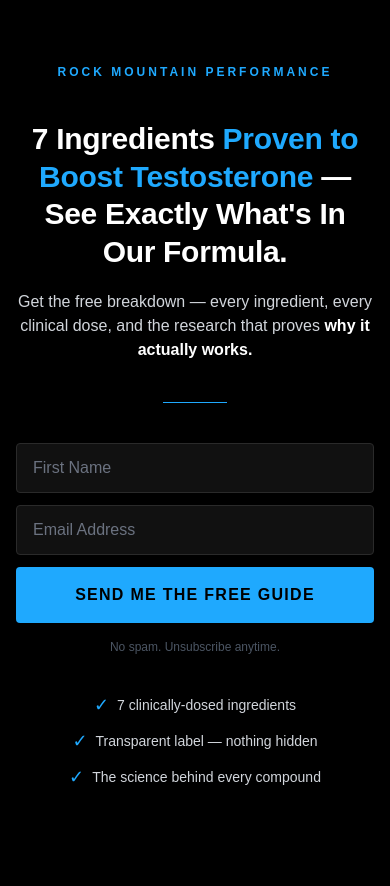
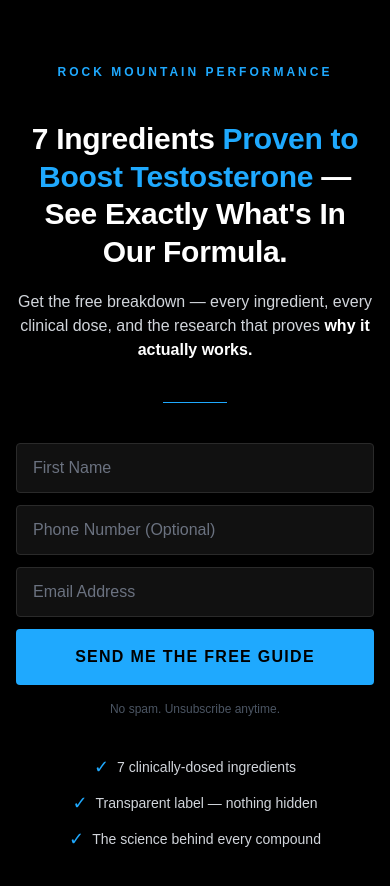
Before and after one commit to ericmontalvo12/Formula-Landing-Page, a Next.js app: page /free-guide in a window 390 px wide. Shown: the top 886 px of the page. Before the commit the page ends 851 px from the top, so only its background shows below. Built offline with nearby package versions, Linux system fonts and the light colour scheme.

Commit message:
Add optional phone number field to signup form
https://claude.ai/code/session_01D36WhZEd3yKFFB4QxgHsAZ

```diff
--- a/app/free-guide/page.tsx
+++ b/app/free-guide/page.tsx
@@ -5,6 +5,7 @@ import { useState } from "react";
 export default function FreeGuidePage() {
   const [firstName, setFirstName] = useState("");
   const [email, setEmail] = useState("");
+  const [phone, setPhone] = useState("");
   const [status, setStatus] = useState<"idle" | "loading" | "success" | "error">("idle");
 
   async function handleSubmit(e: React.FormEvent) {
@@ -15,7 +16,7 @@ export default function FreeGuidePage() {
       const res = await fetch("/api/subscribe", {
         method: "POST",
         headers: { "Content-Type": "application/json" },
-        body: JSON.stringify({ firstName, email }),
+        body: JSON.stringify({ firstName, email, phone }),
       });
 
       if (!res.ok) throw new Error("Subscribe failed");
@@ -91,6 +92,17 @@ export default function FreeGuidePage() {
             value={firstName}
             onChange={(e) => setFirstName(e.target.value)}
             required
+            className="w-full rounded px-4 py-3 text-white text-base outline-none border transition-colors focus:border-[#1FA9FE] placeholder-gray-500"
+            style={{
+              backgroundColor: "#111111",
+              border: "1px solid #2a2a2a",
+            }}
+          />
+          <input
+            type="tel"
+            placeholder="Phone Number (Optional)"
+            value={phone}
+            onChange={(e) => setPhone(e.target.value)}
             className="w-full rounded px-4 py-3 text-white text-base outline-none border transition-colors focus:border-[#1FA9FE] placeholder-gray-500"
             style={{
               backgroundColor: "#111111",
```
